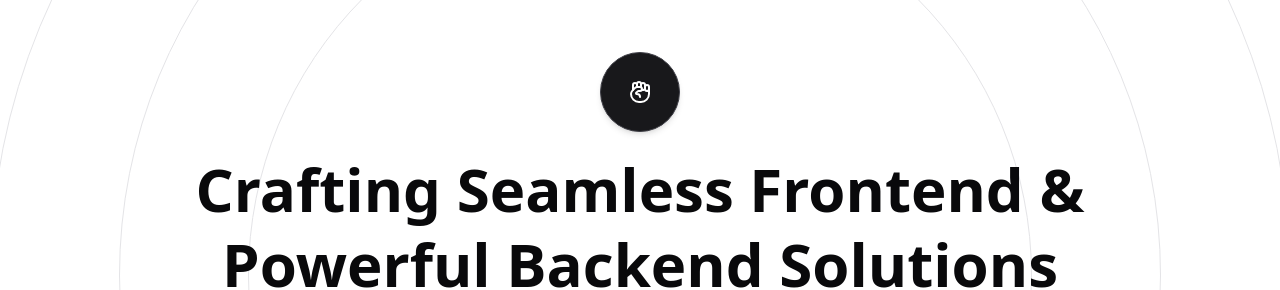
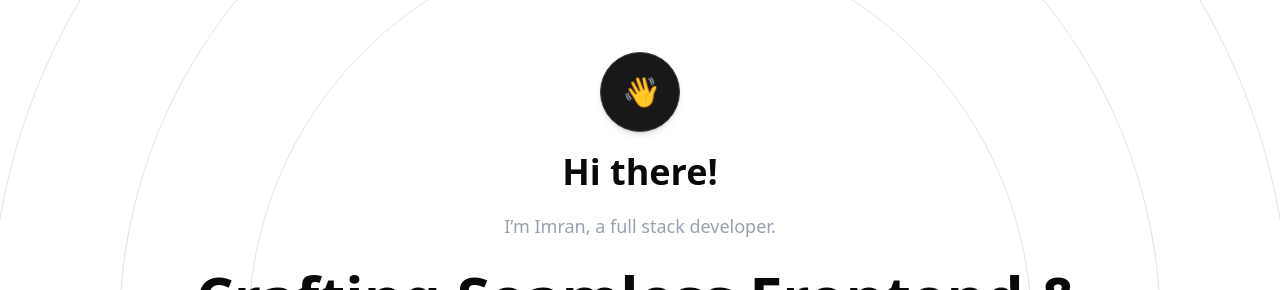
Before and after one commit to Imranahmed935/Portify-Frontend, a Next.js app: page / in a window 1280 px wide. Shown: the part 220-510 px from the top of the page. Built offline with nearby package versions, Linux system fonts and the light colour scheme; no server answers.

Commit message:
form validation done

```diff
--- a/src/app/(public)/page.tsx
+++ b/src/app/(public)/page.tsx
@@ -8,6 +8,9 @@ export default function Home() {
   return (
     <div>
       <HeroSection
+        icon={<span className="text-3xl animate-wave">👋</span>}
+  heading1="Hi there!"
+  description1="I’m Imran, a full stack developer."
         heading="Crafting Seamless Frontend & Powerful Backend Solutions"
         description="A passionate Full Stack Developer skilled in building modern web applications from front to back, creating seamless user experiences and robust server-side solutions."
         button={{
--- a/src/app/globals.css
+++ b/src/app/globals.css
@@ -2,6 +2,22 @@
 @import "tw-animate-css";
 
 @custom-variant dark (&:is(.dark *));
+@keyframes wave {
+  0% { transform: rotate(0deg); }
+  10% { transform: rotate(14deg); }
+  20% { transform: rotate(-8deg); }
+  30% { transform: rotate(14deg); }
+  40% { transform: rotate(-4deg); }
+  50% { transform: rotate(10deg); }
+  60%, 100% { transform: rotate(0deg); }
+}
+
+.animate-wave {
+  display: inline-block;
+  transform-origin: 70% 70%;
+  animation: wave 2s infinite;
+}
+
 
 :root {
    --radius: 0.65rem;
--- a/src/components/modules/auth/LoginForm.tsx
+++ b/src/components/modules/auth/LoginForm.tsx
@@ -24,10 +24,10 @@ export default function LoginForm() {
 
   const onSubmit = async (values: FieldValues) => {
     try {
-       signIn("credentials",{
+      await signIn("credentials", {
         ...values,
-        callbackUrl:"/dashboard"
-      })
+        callbackUrl: "/dashboard",
+      });
     } catch (error) {
       console.error("Login Error:", error);
       alert("Something went wrong! Please try again.");
@@ -47,6 +47,13 @@ export default function LoginForm() {
             <FormField
               control={form.control}
               name="email"
+              rules={{
+                required: "Email is required",
+                pattern: {
+                  value: /^[^\s@]+@[^\s@]+\.[^\s@]+$/,
+                  message: "Enter a valid email address",
+                },
+              }}
               render={({ field }) => (
                 <FormItem>
                   <FormLabel>Email</FormLabel>
@@ -67,6 +74,13 @@ export default function LoginForm() {
             <FormField
               control={form.control}
               name="password"
+              rules={{
+                required: "Password is required",
+                minLength: {
+                  value: 6,
+                  message: "Password must be at least 6 characters",
+                },
+              }}
               render={({ field }) => (
                 <FormItem>
                   <FormLabel>Password</FormLabel>
--- a/src/components/modules/home/HeroSection.tsx
+++ b/src/components/modules/home/HeroSection.tsx
@@ -1,8 +1,10 @@
-import { HandFist, Zap, Mail } from "lucide-react";
+import { Zap, Mail } from "lucide-react";
 import { Button } from "@/components/ui/button";
 
 interface Hero115Props {
   icon?: React.ReactNode;
+  heading1?: string;
+  description1?: string;
   heading: string;
   description: string;
   button: {
@@ -15,14 +17,15 @@ interface Hero115Props {
     url?: string;
   };
   title?: string;
-  trustText?: string;
   imageSrc?: string;
   imageAlt?: string;
   about?: string;
 }
 
 const HeroSection = ({
-  icon = <HandFist className="w-6 h-6" />,
+  icon = <span className="text-3xl animate-wave">👋</span>,
+  heading1 = "Hi there!",
+  description1 = "I’m Imran, a full stack developer.",
   heading = "Blocks built with Shadcn & Tailwind",
   description = "Finely crafted components built with React, Tailwind and Shadcn UI.",
   about = "Building responsive, efficient, and scalable web applications with React, Node.js, Express, and MongoDB.",
@@ -43,9 +46,9 @@ const HeroSection = ({
     <section className="overflow-hidden lg:pt-96 pt-32">
       <div className="container mx-auto">
         <div className="flex flex-col gap-5 lg:-mt-28">
-
+          {/* --- Header --- */}
           <div className="relative flex flex-col gap-5 text-center">
-
+            {/* Circle Background */}
             <div
               style={{ transform: "translate(-50%, -50%)" }}
               className="absolute left-1/2 top-1/2 -z-10 mx-auto w-[800px] h-[800px] rounded-full border p-16
@@ -57,35 +60,38 @@ const HeroSection = ({
               </div>
             </div>
 
-
+            {/* Icon */}
             <span className="mx-auto flex w-16 h-16 items-center justify-center rounded-full border border-zinc-700 bg-zinc-900 text-white shadow-md md:w-20 md:h-20">
               {icon}
             </span>
 
+            {/* Greetings */}
+            <h2 className="text-2xl md:text-4xl font-semibold">{heading1}</h2>
+            <p className="text-gray-400 text-base md:text-lg">{description1}</p>
 
+            {/* Main Heading */}
             <h2 className="mx-auto max-w-5xl text-center text-3xl font-semibold leading-tight md:text-6xl">
               {heading}
             </h2>
 
-
+            {/* Description */}
             <p className="text-muted-foreground mx-auto max-w-3xl text-center text-base md:text-lg">
               {description}
             </p>
 
-
+            {/* Button */}
             <div className="flex flex-col items-center justify-center gap-3 pb-12 pt-3">
               <Button size="lg" asChild>
-                <a href={button.url}>
+                <a href={button.url} download>
                   {button.text} {button.icon}
                 </a>
               </Button>
             </div>
           </div>
 
-
+          {/* --- About Section --- */}
           {about && (
-            <div className="mx-auto w-full max-w-6xl rounded-2xl bg-gradient-to-br from-zinc-900 via-zinc-800 to-zinc-900 text-white shadow-xl flex flex-col md:flex-row items-center  ">
-
+            <div className="mx-auto w-full max-w-6xl rounded-2xl bg-gradient-to-br from-zinc-900 via-zinc-800 to-zinc-900 text-white shadow-xl flex flex-col md:flex-row items-center">
               {imageSrc && (
                 <img
                   src={imageSrc}
@@ -93,7 +99,6 @@ const HeroSection = ({
                   className="w-full md:w-1/3 h-auto rounded-2xl object-cover shadow-lg hover:scale-105 transition-transform duration-300"
                 />
               )}
-
 
               <div className="flex flex-col gap-5 md:w-2/3 lg:p-4 p-2">
                 <h3 className="text-3xl font-semibold text-white mb-2 border-b border-zinc-700 pb-2 w-fit">
```
